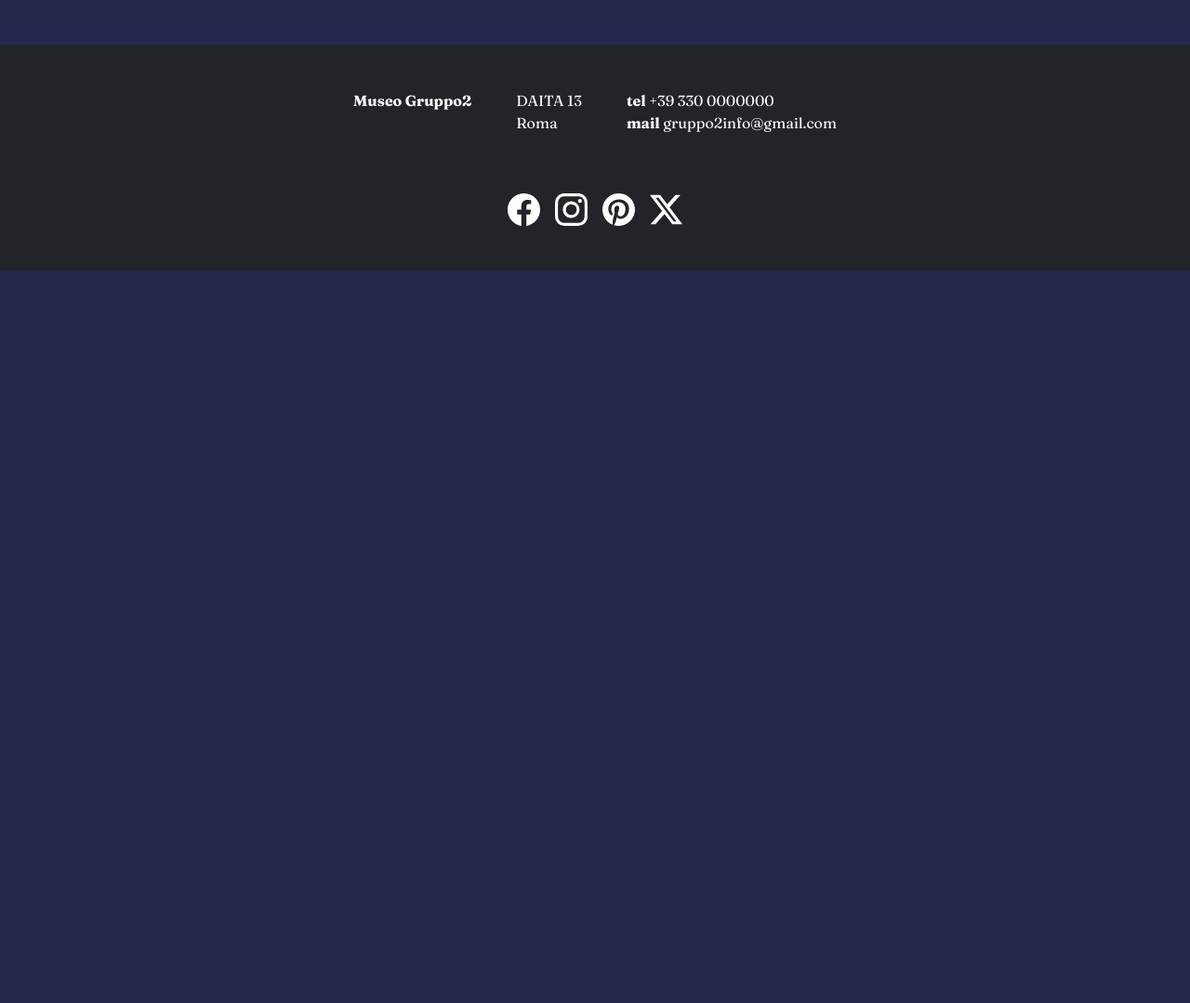
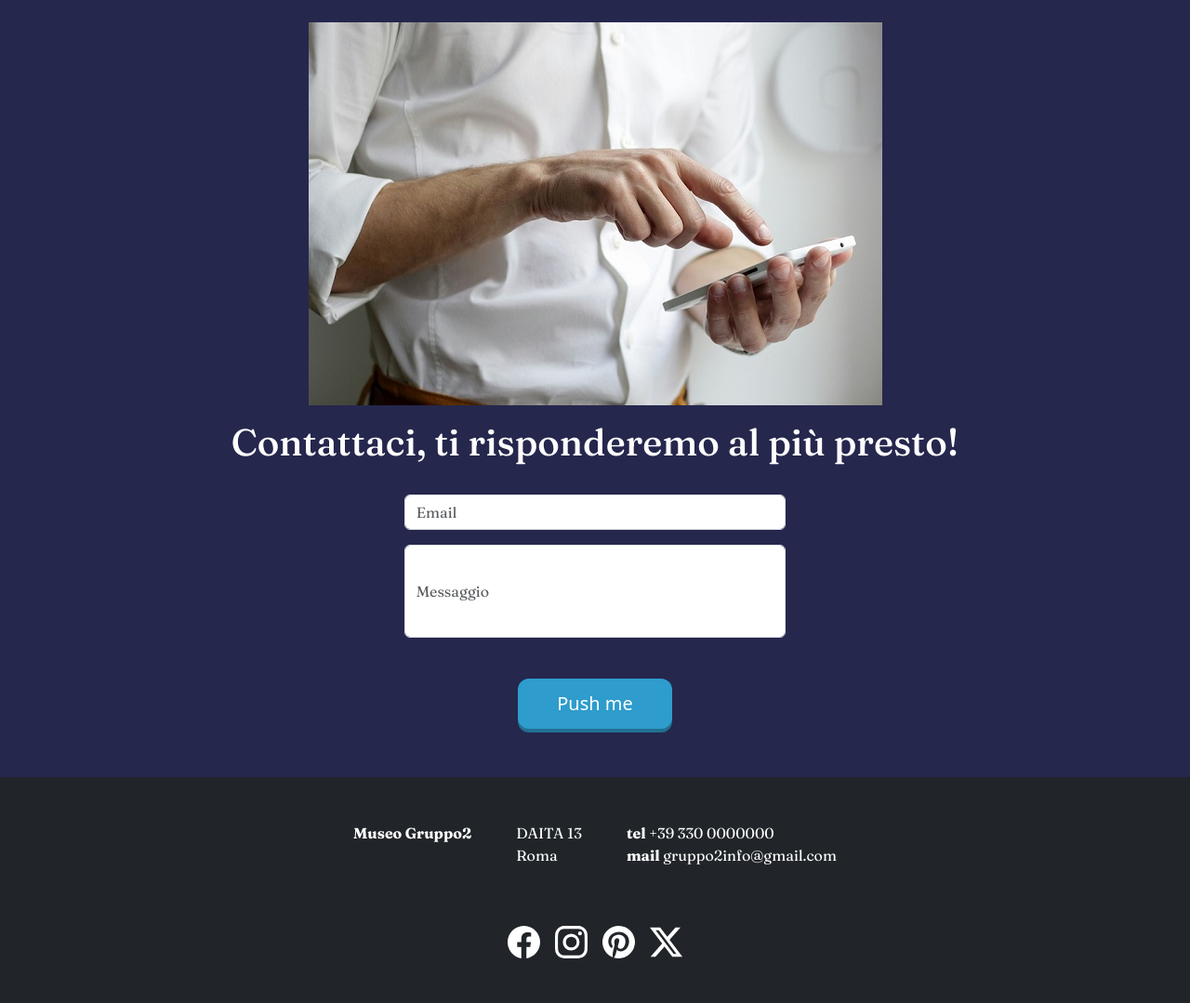
Before and after one commit to fabiorosss/projectgroup, a Flask app: page /contattaci in a window 1280 px wide. Shown: the part 71-1150 px from the top of the page at 93% size. Before the commit the page ends 362 px from the top, so only its background shows below. Run offline with Flask 3, Linux system fonts and the light colour scheme.

Commit message:
modifiche frontend

```diff
--- a/frontend/static/style.css
+++ b/frontend/static/style.css
@@ -2,6 +2,11 @@
     font-family: 'Fraunces', sans-serif;
     color: white;
 }
+
+.carta {
+    background-color: #2E9CCA;
+}
+
 
 
 .nav-bg {
@@ -217,3 +222,29 @@ body {
         right: 102%;
     }
 }
+
+.pushable {
+    background: hsl(198, 63%, 35%);
+    border: none;
+    border-radius: 12px;
+    padding: 0;
+    cursor: pointer;
+}
+
+.front {
+    display: block;
+    padding: 12px 42px;
+    border-radius: 12px;
+    font-size: 1.25rem;
+    background: hsl(198, 63%, 49%);
+    color: white;
+    transform: translateY(-4px);
+}
+
+.pushable:active .front {
+    transform: translateY(-2px);
+}
+
+.pushable:focus:not(:focus-visible) {
+    outline: none;
+}
--- a/frontend/templates/analisivoli.html
+++ b/frontend/templates/analisivoli.html
@@ -4,7 +4,7 @@
 <head>
     <meta charset="utf-8">
     <meta name="viewport" content="width=device-width, initial-scale=1">
-    <title>✈ Analisi Voli</title>
+    <title>✈️ Analisi Voli</title>
     <link rel="stylesheet" href="{{ url_for('static', filename='/style.css') }}">
     <link href="https://cdn.jsdelivr.net/npm/bootstrap@5.3.3/dist/css/bootstrap.min.css" rel="stylesheet"
         integrity="sha384-QWTKZyjpPEjISv5WaRU9OFeRpok6YctnYmDr5pNlyT2bRjXh0JMhjY6hW+ALEwIH" crossorigin="anonymous">
--- a/frontend/templates/chisiamo.html
+++ b/frontend/templates/chisiamo.html
@@ -4,7 +4,7 @@
 <head>
     <meta charset="utf-8">
     <meta name="viewport" content="width=device-width, initial-scale=1">
-    <title>Info Artista</title>
+    <title>👋 Chi Siamo</title>
     <link rel="stylesheet" href="{{ url_for('static', filename='/style.css') }}">
     <link href="https://cdn.jsdelivr.net/npm/bootstrap@5.3.3/dist/css/bootstrap.min.css" rel="stylesheet"
         integrity="sha384-QWTKZyjpPEjISv5WaRU9OFeRpok6YctnYmDr5pNlyT2bRjXh0JMhjY6hW+ALEwIH" crossorigin="anonymous">
--- a/frontend/templates/contattaci.html
+++ b/frontend/templates/contattaci.html
@@ -4,7 +4,7 @@
 <head>
     <meta charset="utf-8">
     <meta name="viewport" content="width=device-width, initial-scale=1">
-    <title>Info Artista</title>
+    <title>📯 Contattaci</title>
     <link rel="stylesheet" href="{{ url_for('static', filename='/style.css') }}">
     <link href="https://cdn.jsdelivr.net/npm/bootstrap@5.3.3/dist/css/bootstrap.min.css" rel="stylesheet"
         integrity="sha384-QWTKZyjpPEjISv5WaRU9OFeRpok6YctnYmDr5pNlyT2bRjXh0JMhjY6hW+ALEwIH" crossorigin="anonymous">
@@ -16,6 +16,22 @@
     <style>
         .nav-link {
             color: white;
+        }
+
+        .front {
+            transition:
+                transform 600ms cubic-bezier(.3, .7, .4, 1);
+        }
+
+        .pushable:hover .front {
+            transform: translateY(-6px);
+            transition:
+                transform 250ms cubic-bezier(.3, .7, .4, 1.5);
+        }
+
+        .pushable:active .front {
+            transform: translateY(-2px);
+            transition: transform 34ms;
         }
     </style>
 </head>
@@ -113,8 +129,36 @@
             </div>
         </div>
     </nav>
+    <div class="text-center mt-4">
+        <img src="static/telefono.jpg">
+    </div>
 
+    <form>
+        <div class="text-center">
+            <h1 class="mt-3 testo-bianco">Contattaci, ti risponderemo al più presto!</h1>
+            <div class="row testo-bianco justify-content-center">
+                <div class="col-md-4 mt-4">
 
+                    <input type="email" class="form-control" id="inputEmail4" placeholder="Email">
+                </div>
+            </div>
+            <div class="row testo-bianco justify-content-center">
+                <div class="col-md-4 mb-5 mt-3">
+                    <input type="text" class="form-control" id="inputText4" placeholder="Messaggio"
+                        style="height: 100px;">
+                </div>
+
+            </div>
+            <div>
+                <button class="pushable">
+                    <span class="front">
+                        Push me
+                    </span>
+                </button>
+            </div>
+
+        </div>
+    </form>
     <footer id="footer-recensioni">
         <div class="container-fluid bg-dark mt-5">
             <div class="row">
--- a/frontend/templates/registrati.html
+++ b/frontend/templates/registrati.html
@@ -4,7 +4,7 @@
 <head>
     <meta charset="utf-8">
     <meta name="viewport" content="width=device-width, initial-scale=1">
-    <title>Registrati</title>
+    <title>📌 Registrati</title>
     <link rel="stylesheet" href="{{ url_for('static', filename='/style.css') }}">
     <link href="https://cdn.jsdelivr.net/npm/bootstrap@5.3.3/dist/css/bootstrap.min.css" rel="stylesheet"
         integrity="sha384-QWTKZyjpPEjISv5WaRU9OFeRpok6YctnYmDr5pNlyT2bRjXh0JMhjY6hW+ALEwIH" crossorigin="anonymous">
```
Also changed, not shown: frontend/templates/home.html (+36 -1 lines), frontend/static/aereovolo.jpg (added), frontend/static/telefono.jpg (added).
